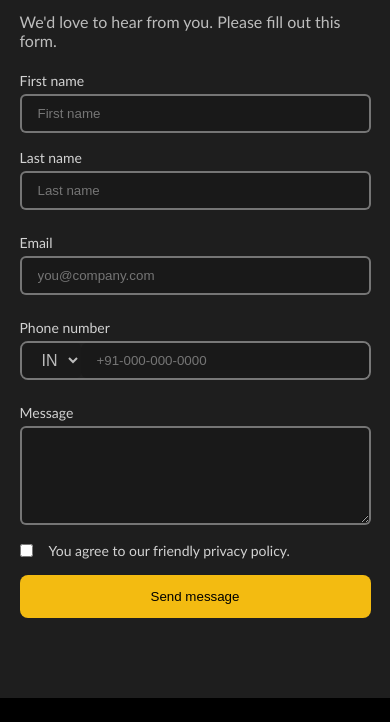
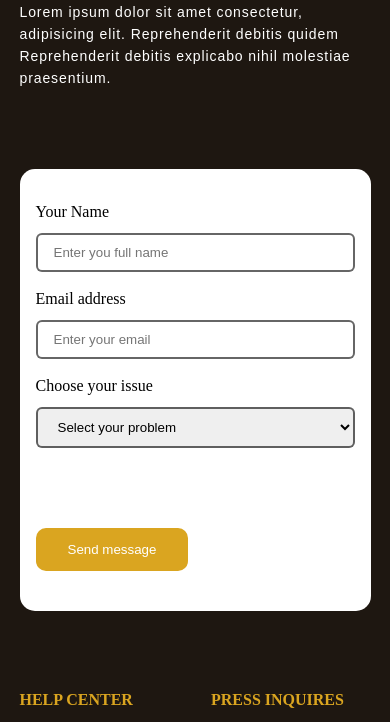
Before and after one commit to vikash7379/flittyApp2, a website: page support/index.html in a window 390 px wide. Shown: the part 199-921 px from the top of the page. Drawn offline with nearby package versions, Linux system fonts and the light colour scheme.

Commit message:
design change support

```diff
--- a/style.css
+++ b/style.css
@@ -14,17 +14,16 @@ html {
 
 /* ------- Globle css ----------*/
 body {
-  font-family: "trebuchet MS", sans-serif;
+  font-family: 'DM Serif Text', serif;
   color: white;
   overflow-x: hidden;
   background-color: #1e1e1e;
 }
-@media(min-width : 1500px){
-  body{
-    /* max-width: 1500px; */
-    /* margin: 0 auto; */
-  }
+p{
+  font-family: 'DM Sans', sans-serif;
+
 }
+
 li {
   list-style: none;
   color: inherit;
--- a/support/index.html
+++ b/support/index.html
@@ -16,10 +16,11 @@
       rel="stylesheet"
     />
     <link rel="stylesheet" href="style.css" />
-    <link rel="stylesheet" href="../style.css">
+    <link rel="stylesheet" href="../style.css" />
     <script defer src="../script.js"></script>
   </head>
   <body>
+    <div class="support-container">
       <header>
         <div class="logo">
           <a href="../index.html"><img src="../img/logo.png" alt="flitty" /></a>
@@ -32,58 +33,80 @@
         <nav class="desktop-menu">
           <div class="mobile-nav-overlay" id="toggleClass">
             <ul class="nav-list" onclick="mobMenu()">
-            <li class="nav-item"><a href="/"><i class="fa-solid fa-box-open nav-mob-icon"></i>Products</a></li>
-            <li class="nav-item"><a href="../blog/index.html"><i class="fa-regular fa-comment-dots nav-mob-icon"></i>Blogs</a></li>
-            <li class="nav-item"><a href="../About/about.html"><i class="fa-solid fa-circle-exclamation nav-mob-icon"></i>About Us</a></li>
-            <li class="nav-item"><a href="index.html"><i class="fa-solid fa-headset nav-mob-icon"></i>Support</a></li>
-            <li class="nav-item"><a href="/"><i class="fa-solid fa-download nav-mob-icon"></i>Download</a></li>
+              <li class="nav-item">
+                <a href="/"
+                  ><i class="fa-solid fa-box-open nav-mob-icon"></i>Products</a
+                >
+              </li>
+              <li class="nav-item">
+                <a href="../blog/index.html"
+                  ><i class="fa-regular fa-comment-dots nav-mob-icon"></i>Blogs</a
+                >
+              </li>
+              <li class="nav-item">
+                <a href="../About/about.html"
+                  ><i class="fa-solid fa-circle-exclamation nav-mob-icon"></i
+                  >About Us</a
+                >
+              </li>
+              <li class="nav-item">
+                <a href="index.html"
+                  ><i class="fa-solid fa-headset nav-mob-icon"></i>Support</a
+                >
+              </li>
+              <li class="nav-item">
+                <a href="/"
+                  ><i class="fa-solid fa-download nav-mob-icon"></i>Download</a
+                >
+              </li>
             </ul>
           </div>
         </nav>
       </header>
-    <div class="support-container">
       <div class="support-wrapper">
-        <div class="supp-img">
-          <img src="../img/Group 39924.png" alt="" />
+        <div class="left-section-contact">
+          <h1 class="lsc-heading">Contact Us</h1>
+          <p class="lsc-para">
+            Lorem ipsum dolor sit amet consectetur, adipisicing elit.
+            Reprehenderit debitis quidem Reprehenderit debitis explicabo nihil
+            molestiae praesentium.
+          </p>
+
         </div>
-        <form action="" class="supp-form">
-          <p class="form-title">Contact us</p>
-          <h5 class="form-heading">Get in touch</h5>
-          <p class="form-para">
-            We'd love to hear from you. Please fill out this form.
-          </p>
-          <div class="name-inp">
+        <div class="supp-form">
+          <form action="" class="form-wrapper">
+          <label for="name">Your Name</label>
+          <input type="text" name="name" id="name" placeholder="Enter you full name">
+          <label for="email">Email address</label>
+          <input type="text" name="email" id="email" placeholder="Enter your email">
+          <label for="issue">Choose your issue</label>
+          <select name="issue" id="issue">
+            <option value="">Select your problem</option>
+            <option value="1">one</option>
+            <option value="2">two</option>
+            <option value="3">three</option>
+          </select>
+          <button class="sub-btn">Send message</button>
+        </form>
+        </div>
+        <div class="cont-grid">
           <div>
-              <label for="fname">First name</label>
-              <input type="text" placeholder="First name" style="margin-top: 5px;"/>
+            <h5 class="cg-heading">HELP CENTER</h5>
+            <p class="cg-para">Lorem ipsum dolor sit amet dnfknn Lorem, ipsum dolor..</p>
           </div>
           <div>
-              <label for="lname">Last name</label>
-              <input type="text" placeholder="Last name" name="" id="" style="margin-top: 5px;"/>
+            <h5 class="cg-heading">PRESS INQUIRES</h5>
+            <p class="cg-para">Lorem ipsum dolor sit amet dnfknn Lorem, ipsum dolor..</p>
+          </div>
+          <div>
+            <h5 class="cg-heading">ADVERTISING INQUIRES</h5>
+            <p class="cg-para">Lorem ipsum dolor sit amet dnfknn Lorem, ipsum dolor..</p>
+          </div>
+          <div>
+            <h5 class="cg-heading">GET IN TOUCH</h5>
+            <p class="cg-para">+1-246-888-0653 </br> +1-222-632-0194</p>
           </div>
         </div>
-          <label for="email1">Email</label>
-          <input type="email" name="" id="email1" placeholder="you@company.com" />
-          <label for="phone">Phone number</label>
-          <div class="phone-inp">
-            <select id="phone" name="phone">
-                <option value="india">IN</option>
-                <option value="us">US</option>
-                <option value="europe">EU</option>
-                <option value="pak">PK</option>
-              </select>
-          <input type="text" name="" id="phone" placeholder="+91-000-000-0000"/>
-          </div>
-          <label for="msg">Message</label>
-          <textarea name="" id="msg" cols="30" rows="5"></textarea>
-          <div class="tnc-checkbox">
-            <input type="checkbox" name="tnc" id="tnc" value="tnc" />
-            <label for="tnc"
-              >You agree to our friendly <a href="">privacy policy.</a></label
-            >
-          </div>
-          <button class="sub-btn">Send message</button>
-        </form>
       </div>
     </div>
     <footer>
--- a/support/style.css
+++ b/support/style.css
@@ -1,170 +1,174 @@
-b* {
-  padding: 0;
-  margin: 0;
-  box-sizing: border-box;
-}
-html {
-  scroll-behavior: smooth;
-}
-/* --------  webkit ------- */
-
-::-webkit-scrollbar {
-  display: none;
-}
-
-/* ------- Globle css ----------*/
-body {
-  font-family: "trebuchet MS", sans-serif;
-  color: white;
-  overflow-x: hidden;
-  background-color: #191919;
-}
-.supp-form input ,textarea{
-    background-color: #191919;
-    border: 2px solid rgba(255, 255, 255, 0.4);
-    border-radius:6px;
-    padding:10px 1rem;
-    width: 100%;
-    color: white;
-}
-textarea:focus, input:focus, select:focus{
-    outline: none;
-}
-.supp-form label ,.name-inp div label{
-    font-size: 14px;
-    opacity: 0.8;
-    margin-bottom: 5px;
-    margin-top: 1.5rem;
-}
 
 /* ------- support container --------- */
 
 .support-container{
-    width: 90vw;
-    max-width: 1500px;
-    margin: 2rem auto;
-    min-height: calc(100vh - 23rem);
+    width: 100vw;
+    min-height: calc(100vh - 14.3rem);
+    background-color: #1E1711;
 }
 .support-wrapper{
+    width: 85%;
+    max-width: 1500px;
+    margin: 0 auto;
+    display: grid;
+    grid-template-columns: 1fr 1fr;
+    grid-template-rows: 200px 1fr;
+    padding-block: 4rem 4rem;
+}
+.left-section-contact{
+    grid-column: 1/2;
+    height: 100%;
     margin-top: 2rem;
-    margin-bottom:4rem;
-    display: flex;
+}
+.lsc-heading{
+    font-size: 3rem;
+    margin-bottom: 1rem;
+}
+.lsc-para{
+    width: 25rem;
+    line-height: 22px;
+    font-size: 15px;
+    letter-spacing: 0.9px;
+}
+.cont-grid{
+    margin-top: 5rem;
+    display: grid;
+    column-gap: 5rem;
+    grid-template-columns: 1fr 1fr;
+}
+.cg-heading{
+    font-size: 16px;
+    color: goldenrod;
+}
+.cg-para{
+    margin-block: 1rem 3rem;
+    font-size: 14px;
+    line-height: 20px;
+    width: 13rem;
 }
 
-.supp-img{
-    width: 60%;
-    height: 38rem;
-    min-width: 380px;
-
+.supp-form{
+    grid-column: 2/3;
+    grid-row: 1/3;
 }
-.supp-img img{
-    width: 100%;
-    height: 100%;
-}
-.supp-form{
-    width: 70%;
+.form-wrapper{
     display: flex;
     flex-direction: column;
-    padding: 1rem 4rem;
+    margin: 2rem 5rem;
+    background-color: white;
+    color: black;
+    padding: 1rem 2rem;
+    border-radius: 15px;
 }
-.form-title{
-    color: goldenrod;
-    font-size: 14px;
+.form-wrapper label{
+    margin-block: 18px 12px;
 }
-.form-heading{
-    font-size: 28px;
-    margin:1rem 0;
+.form-wrapper input , .form-wrapper select{
+    border: 2px solid rgba(0,0,0, 0.6);
+    border-radius:6px;
+    padding:10px 1rem;
+    width: 100%;
 }
-.form-para{
-    opacity: 0.7;
-    margin-bottom: 1.4rem;
+.sub-btn{
+    margin-top: 5rem;
+    background-color: goldenrod;
+    border: none;
+    color: white;
+    width: fit-content;
+    padding: 14px 2rem;
+    border-radius: 10px;
+    cursor: pointer;
+    margin-bottom: 1.5rem;
 }
 
-.name-inp{
-    display: flex;
-    gap: 1rem;
-    justify-content: space-between;
 
-}
-
-.tnc-checkbox{
-    height: 50px;
-    display: flex;
-    align-items: center;
-    cursor: pointer;
-}
-.phone-inp{
-    border: 2px solid rgba(255, 255, 255, 0.4);
-    border-radius: 8px;
-    display: flex;
-}
-.phone-inp select{
-    border: none;
-    border-radius: 5px;
-    background-color: inherit;
-    color: white;
-    opacity: 0.7;
-    padding-inline: 1rem 0;
-    font-size: 16px;
-    background-color:#191919;
-}
-.phone-inp input{
-    border: none;
-}
-
-.tnc-checkbox input{
-    width: initial;
-    margin-right: 1rem;
-}
-.tnc-checkbox label{
-    margin-bottom: 24px;
-}
-a{
-    color: white;
-}
-.sub-btn{
-    background-color: #F3BB11;
-    padding: 14px 0;
-    cursor: pointer;
-    border-radius: 8px;
-    border: none;
-}
-
-@media(max-width:1024px){
-    .supp-form{
-        padding-inline: 2rem 0rem ;
+@media(max-width : 1200px){
+    .support-wrapper{
+        width: 90%;
+    }
+    .form-wrapper{
+        margin: 2rem 2rem;
+    }
+    .cont-grid{
+        column-gap:2rem;
     }
 }
 
-@media(max-width : 840px){
-    .name-inp{
-        flex-direction: column;
+@media(max-width : 900px){
+    .form-wrapper{
+        margin: 2rem 10px;
     }
-    .supp-img{
-        min-width:320px;
-        height: 45rem;
+    .lsc-para{
+        width: 20rem;
+    }
+    .cg-para{
+        width: 11rem;
     }
 }
 
-@media(max-width : 680px){
-    .supp-img{
-        display: none;
+@media(max-width : 760px){
+
+    .support-wrapper{
+        width: 80%;
+    }
+    .lsc-para{
+        width: 80%;
+    }
+    .cg-para{
+        width: 80%;
+    }
+
+    .left-section-contact{
+        grid-column: 1/3;
     }
     .supp-form{
+        grid-column: 1/3;
+        grid-row: 2/3;
+    }
+    .cont-grid{
+        grid-column: 1/3;
+    }
+    .form-wrapper{
+        margin:3rem 0 0;
+    }
+
+}
+@media(max-width : 600px){
+    .support-wrapper{
+        width: 90%;
+    }
+    .lsc-para{
         width: 100%;
-        padding-inline: 2rem;
     }
-    .name-inp{
-        flex-direction: row;
+    .cg-para{
+        width: 100%;
     }
 }
-@media(max-width : 420px){
 
- .supp-form{
-        width: 100%;
-        padding-inline: 0rem;
+@media(max-width : 460px){
+    .lsc-heading{
+        font-size: 2.2rem;
     }
-    .name-inp{
-        flex-direction: column;
+    .lsc-para{
+        font-size: 14px;
+    }
+    .form-wrapper{
+        margin:1.5rem 0 0;
+        padding: 1rem 1rem;
+    }
+    .left-section-contact{
+        margin-top: 0;
+    }
+
+}
+@media(max-width : 300px){
+    .cont-grid{
+        column-gap: 1rem;
+    }
+    .cg-heading{
+        font-size: 14px;
+    }
+    .cg-para{
+        font-size: 12px;
     }
 }
```
Also changed, not shown: index.html (+3 -0 lines), script.js (+9 -13 lines). Lines whose indentation alone changed are shown as unchanged.
